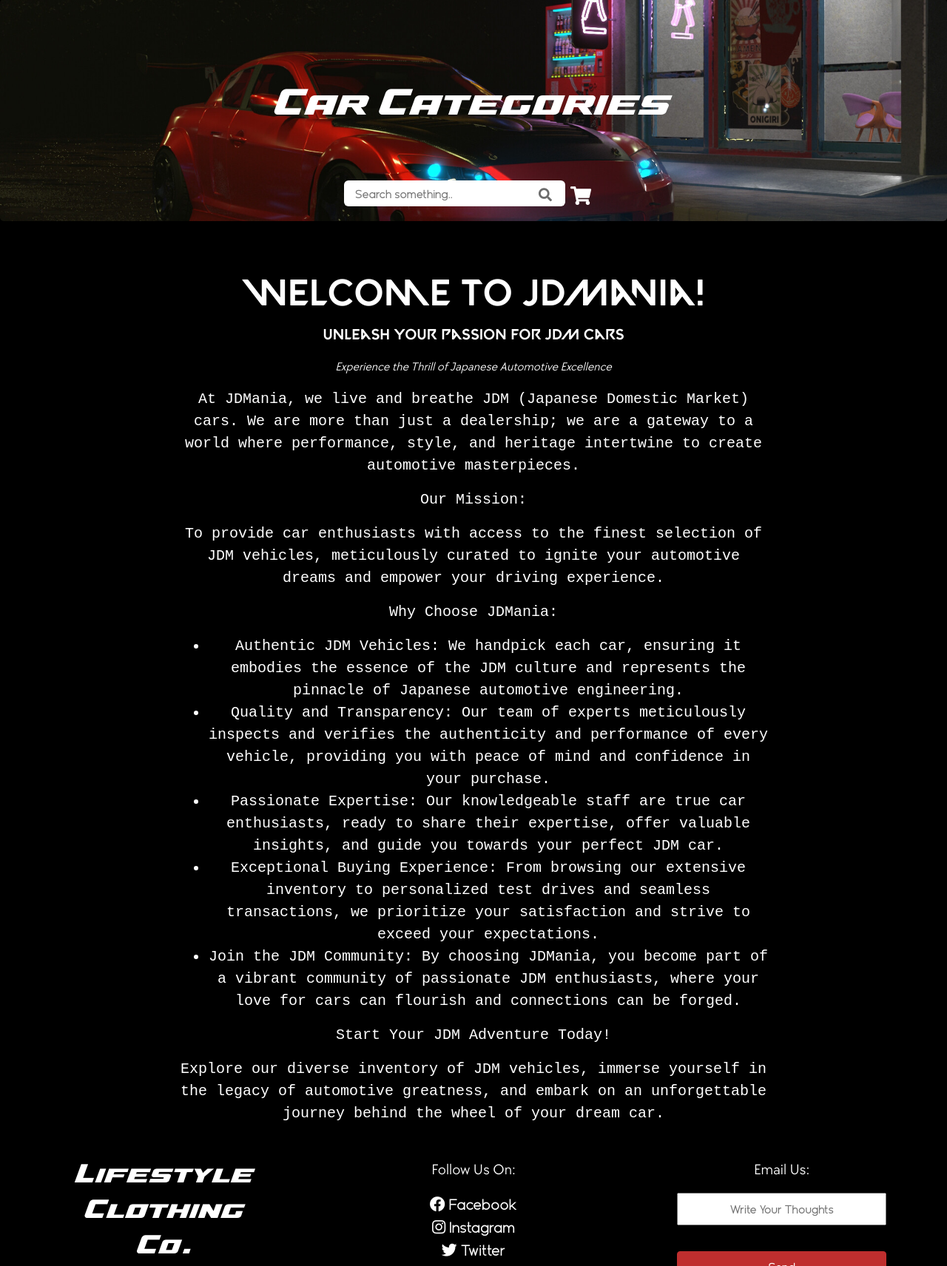
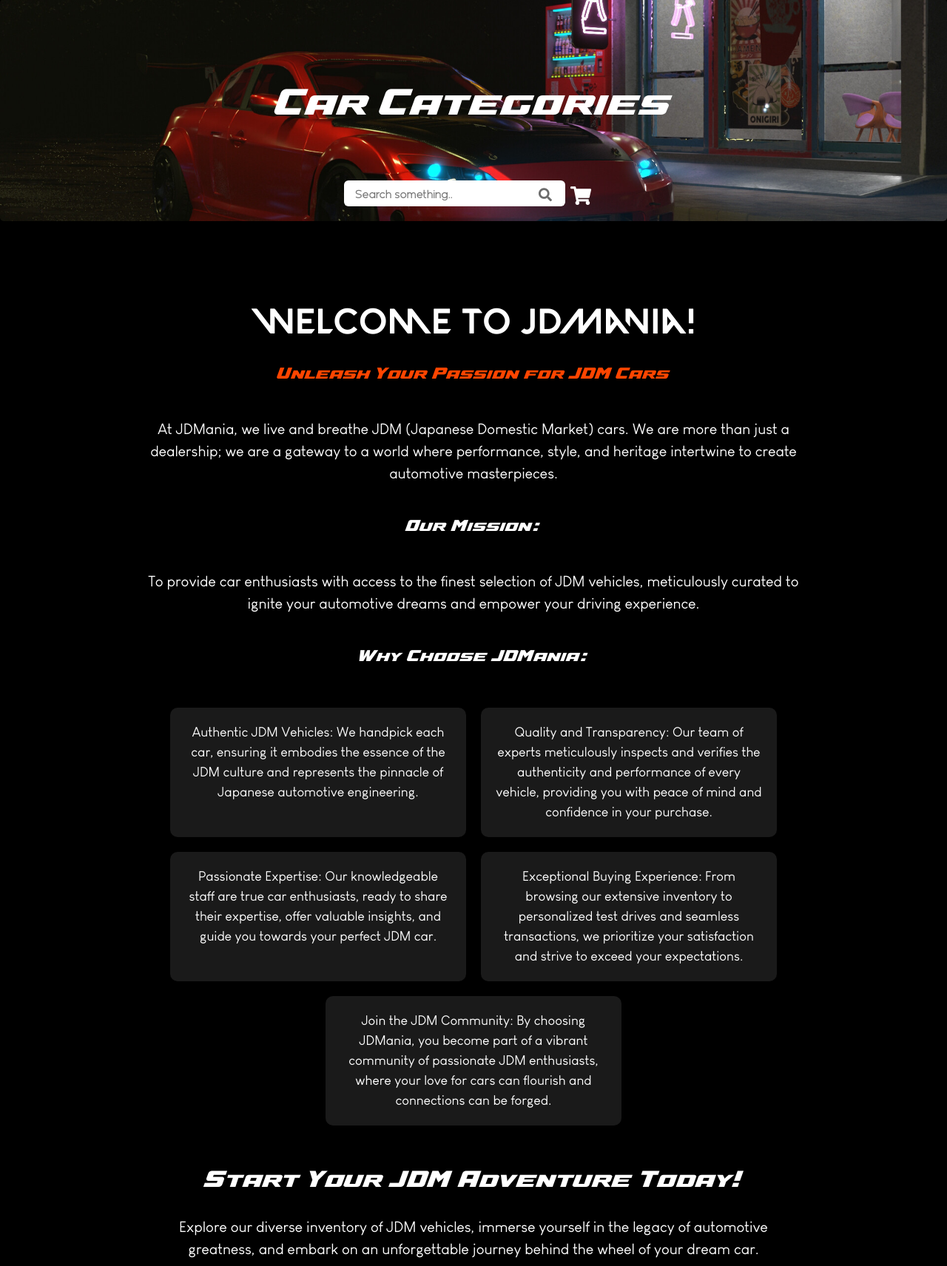
Before and after one commit to jericodaag/JDMania, a PHP site: page /about.php in a window 1280 px wide. Shown: the part 130-1842 px from the top of the page at 74% size. Run offline with PHP 8.4, Linux system fonts and the light colour scheme; data comes from the database, SQL or seed files in the repository; data that the repository does not hold is empty.

Commit message:
seventh commit

```diff
--- a/about.php
+++ b/about.php
@@ -285,67 +285,127 @@
 <head>
     <style>
         body {
-            font-family: "Geomatrix";
+            background-color: #000;
+            color: #fff;
+            margin: 0;
+            padding: 0;
+        }
+        .container {
+            max-width: 960px;
+            margin: 0 auto;
+            padding: 40px;
+        }
+        h1 {
+            font-family: "Valorant font";
+            font-size: 48px;
+            color: #ff4500;
             text-align: center;
-            color: #fff;
+            margin-bottom: 20px;
         }
-        .container-about {
-            margin: 0 auto;
-            max-width: 800px;
-        }
-        h2 {
-            font-family: "Valorant Font";
-            font-size: 50px;
+        .subtitle {
+            font-family:"A4speed";
+            font-size: 24px;
+            color: #ff4500;
+            text-align: center;
+            margin-bottom: 40px;
         }
         .description {
-            font-family: "Valorant Font";
-            font-size:20px;
+            font-family:"Cafe";
+            font-size: 20px;
+            text-align: center;
+            margin-bottom: 40px;
         }
-        .highlight {
-            font-family: "Chocolates";
-            font-style: italic;
+        .mission {
+            font-family:"A4speed";
+            font-size: 24px;
+            color: #fff;
+            text-align: center;
+            margin-bottom: 40px;
         }
-        .about,
-        .mission,
-        .mission-statement,
-        .why-choose,
-        .why-choose-item,
-        .start-journey,
+        .mission-statement {
+            font-family:"Cafe";
+            font-size: 20px;
+            text-align: center;
+            margin-bottom: 40px;
+        }
+        .why-choose {
+            font-family:"A4speed";
+            font-size: 24px;
+            color: #fff;
+            text-align: center;
+            margin-bottom: 40px;
+        }
+        .why-choose-list {
+            font-family:"Cafe";
+            list-style-type: none;
+            padding-left: 0;
+            display: flex;
+            flex-wrap: wrap;
+            justify-content: center;
+            margin-bottom: 40px;
+        }
+        .why-choose-item {
+            font-family:"Cafe";
+            width: 400px;
+            padding: 20px;
+            margin: 10px;
+            background-color: #1a1a1a;
+            border-radius: 10px;
+            text-align: center;
+        }
+        .why-choose-item p {
+            font-family:"Cafe";
+            font-size: 18px;
+            color: #fff;
+            margin: 0;
+        }
+        .start-journey {
+            font-family:"A4speed";
+            font-size: 35px;
+            text-align: center;
+            margin-bottom: 20px;
+        }
         .explore-inventory {
-            font-family: "Courier New", Courier, monospace;
-            font-size:20px;
+            font-family:"Cafe";
+            font-size: 20px;
+            text-align: center;
+            margin-bottom: 60px;
         }
+
     </style>
 </head>
 <body>
-    <!-- Navigation content here -->
-    <!-- Banner content here -->
-    <!-- Main content here -->
-    <div class="container-about">
-        <div class="row">
-            <div class="col-12">
-                <h2>Welcome to JDMania!</h2>
-                <p class="description">Unleash Your Passion for JDM Cars</p>
-                <p class="highlight">Experience the Thrill of Japanese Automotive Excellence</p>
-                <p class="about">At JDMania, we live and breathe JDM (Japanese Domestic Market) cars. We are more than just a dealership; we are a gateway to a world where performance, style, and heritage intertwine to create automotive masterpieces.</p>
+    <div class="container">
+        <h1>Welcome to JDMania!</h1>
+        <p class="subtitle">Unleash Your Passion for JDM Cars</p>
+        <p class="description">At JDMania, we live and breathe JDM (Japanese Domestic Market) cars. We are more than just a dealership; we are a gateway to a world where performance, style, and heritage intertwine to create automotive masterpieces.</p>
         <p class="mission">Our Mission:</p>
         <p class="mission-statement">To provide car enthusiasts with access to the finest selection of JDM vehicles, meticulously curated to ignite your automotive dreams and empower your driving experience.</p>
         <p class="why-choose">Why Choose JDMania:</p>
         <ul class="why-choose-list">
-                    <li class="why-choose-item">Authentic JDM Vehicles: We handpick each car, ensuring it embodies the essence of the JDM culture and represents the pinnacle of Japanese automotive engineering.</li>
-                    <li class="why-choose-item">Quality and Transparency: Our team of experts meticulously inspects and verifies the authenticity and performance of every vehicle, providing you with peace of mind and confidence in your purchase.</li>
-                    <li class="why-choose-item">Passionate Expertise: Our knowledgeable staff are true car enthusiasts, ready to share their expertise, offer valuable insights, and guide you towards your perfect JDM car.</li>
-                    <li class="why-choose-item">Exceptional Buying Experience: From browsing our extensive inventory to personalized test drives and seamless transactions, we prioritize your satisfaction and strive to exceed your expectations.</li>
-                    <li class="why-choose-item">Join the JDM Community: By choosing JDMania, you become part of a vibrant community of passionate JDM enthusiasts, where your love for cars can flourish and connections can be forged.</li>
+            <li class="why-choose-item">
+                <p>Authentic JDM Vehicles: We handpick each car, ensuring it embodies the essence of the JDM culture and represents the pinnacle of Japanese automotive engineering.</p>
+            </li>
+            <li class="why-choose-item">
+                <p>Quality and Transparency: Our team of experts meticulously inspects and verifies the authenticity and performance of every vehicle, providing you with peace of mind and confidence in your purchase.</p>
+            </li>
+            <li class="why-choose-item">
+                <p>Passionate Expertise: Our knowledgeable staff are true car enthusiasts, ready to share their expertise, offer valuable insights, and guide you towards your perfect JDM car.</p>
+            </li>
+            <li class="why-choose-item">
+                <p>Exceptional Buying Experience: From browsing our extensive inventory to personalized test drives and seamless transactions, we prioritize your satisfaction and strive to exceed your expectations.</p>
+            </li>
+            <li class="why-choose-item">
+                <p>Join the JDM Community: By choosing JDMania, you become part of a vibrant community of passionate JDM enthusiasts, where your love for cars can flourish and connections can be forged.</p>
+            </li>
         </ul>
         <p class="start-journey">Start Your JDM Adventure Today!</p>
         <p class="explore-inventory">Explore our diverse inventory of JDM vehicles, immerse yourself in the legacy of automotive greatness, and embark on an unforgettable journey behind the wheel of your dream car.</p>
     </div>
-        </div>
-    </div>
-    <!-- Footer content here -->
 </body>
 </html>
+
+
 
 
 
@@ -363,9 +423,10 @@
                 <div class="col-sm-6 col-lg-3" align="left">
                     <h4 class="display-4 name">Lifestyle Clothing Co.</h4>
                     <p class="lead">
-                        As Asia’s Online Fashion Destination, we create endless style possibilities through
-                    an ever-expanding range of products form the most coveted international and local
-                    brands, putting you at the centre of it all. With Lifestyle Clothing Co., You Own Now.
+                    We are JDMania Auto Deals, the ultimate destination for JDM enthusiasts. We offer a curated
+                    selection of top-tier JDM vehicles that ignite the senses, from iconic classics to cutting-edge
+                    performance machines. Experience the heart and soul of JDM culture with us, where horsepower meets
+                    passion in perfect harmony.
                     </p>
                 </div>
 
```
Also changed, not shown: LogIn.php (+4 -3 lines), accounts.php (+4 -3 lines), best-sellers.php (+4 -3 lines), car-accessories.php (+4 -3 lines), cars.php (+4 -3 lines), cart.php (+4 -3 lines), home.php (+9 -7 lines), hot-deals.php (+4 -3 lines), index.php (+19 -12 lines), inventory.php (+4 -3 lines), jdm-classics.php (+4 -3 lines), jdm-clothing.php (+4 -3 lines), merchandise.php (+4 -3 lines), new-arrival.php (+5 -4 lines), 3 more files. Lines whose indentation alone changed are shown as unchanged.
